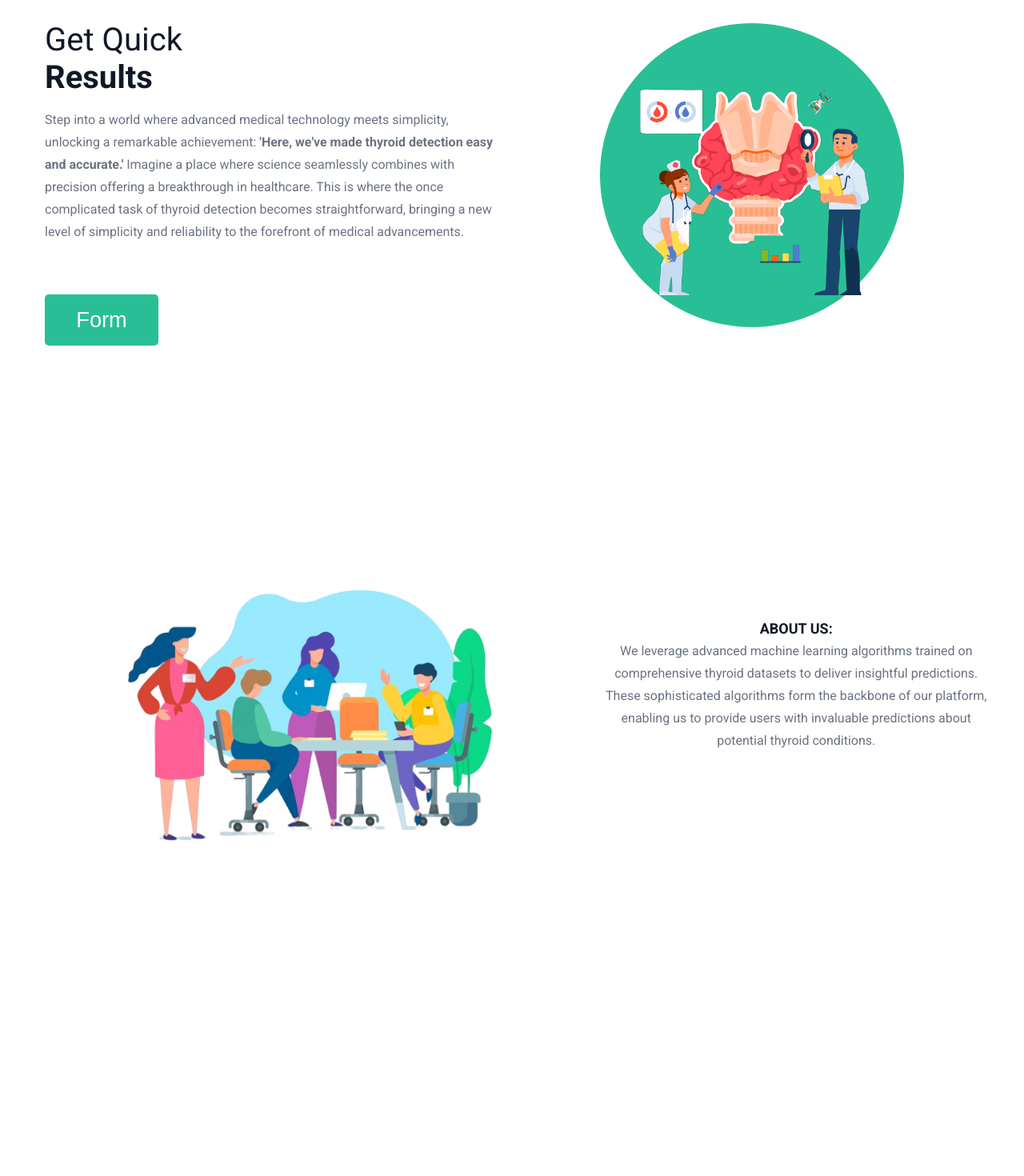
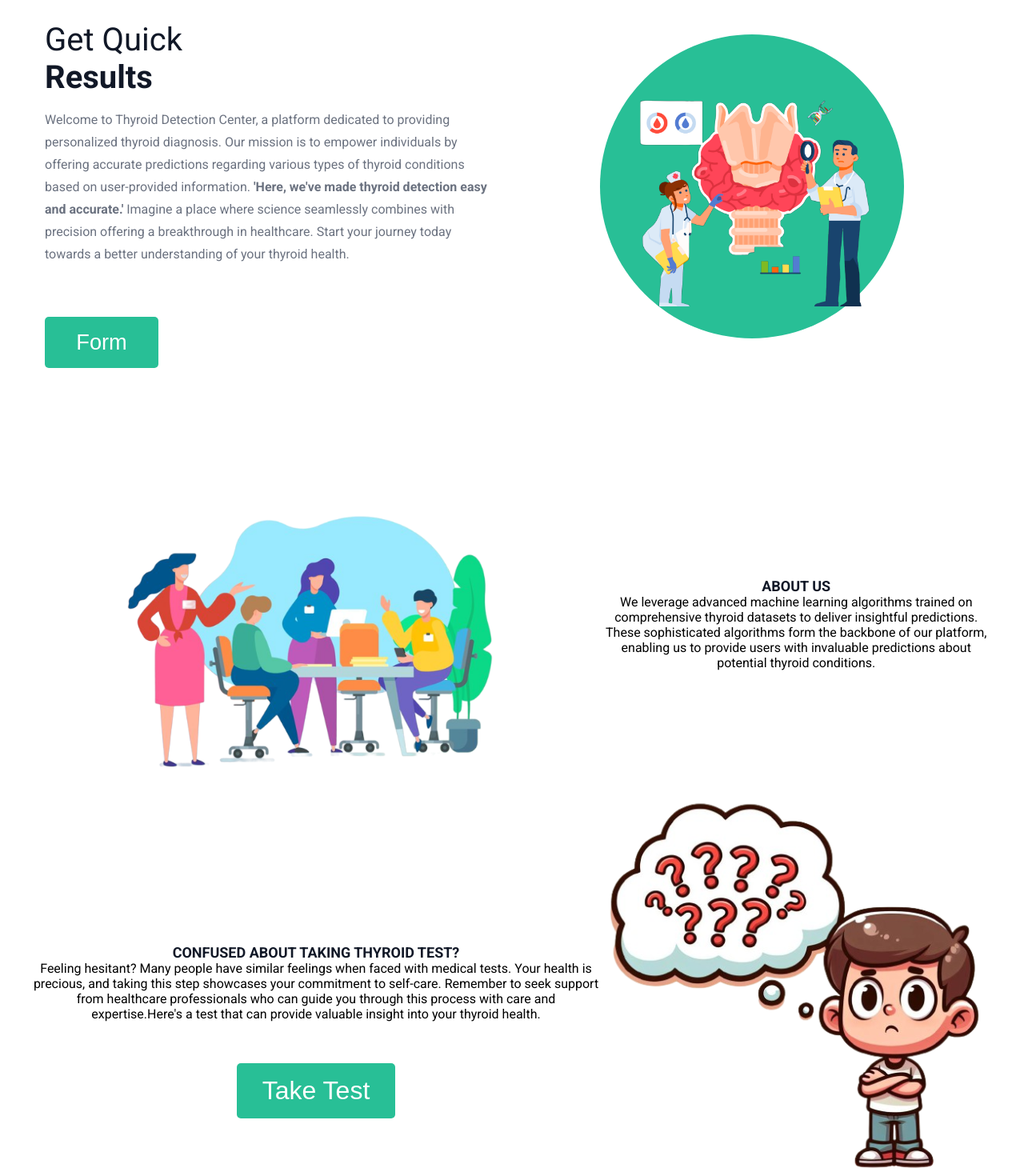
Before and after one commit to Durga-prasad-1/G63ps, a React (Create React App) app in the folder Frontend/: page / in a window 1280 px wide. Shown: the part 136-1606 px from the top of the page at 80% size. Before the commit the page ends 1328 px from the top, so only its background shows below. Built offline with nearby package versions, Linux system fonts and the light colour scheme.

Commit message:
Test form.

```diff
--- a/Frontend/package.json
+++ b/Frontend/package.json
@@ -21,6 +21,7 @@
     "react-firebase-hooks": "^5.1.1",
     "react-router-dom": "^6.21.1",
     "react-scripts": "5.0.1",
+    "react-toastify": "^10.0.4",
     "web-vitals": "^2.1.4"
   },
   "scripts": {
--- a/Frontend/src/components/App.jsx
+++ b/Frontend/src/components/App.jsx
@@ -6,7 +6,7 @@ import Home from "./home/Home";
 import Contact from "./contact/contact";
 import Register from "./register/register";
 import Navbar2 from  "./navbar/navlink2";
-import Profile from "./profile/profile";
+import ThyroidTestForm from "./test/test";
 import {
     BrowserRouter as Router,
     Route,
@@ -15,35 +15,23 @@ import {
     } from "react-router-dom";
 
 
-
 function App(){
     const [setNav,handleNav] = useState(false);
     // handleNav(setNav);
-    let kk = "";
-    function changeToken(){
-        kk = localStorage.getItem('token');
-    }
-    console.log()
-    kk = localStorage.getItem('token');
-    // console.log(kk);
-    // console.log(jwtDecode(kk));
-    const [googleProfile,handleGoogle] = useState(null);
     return(
 
 
         <Router>
-            <div style={{'position':'sticky', 'top':0 ,'zIndex':80 }}>
-            {kk||setNav ?<Navbar2 set={setNav} func={handleNav} googleProfile={googleProfile} googlefunc={handleGoogle}/>:<Navbar/>} {/**kk for token and setNav for first time navbar change */}
-            </div>
+            {setNav?<Navbar set={setNav} func={handleNav}/>:<Navbar/>}
             <Routes>
 
             <Route path="/about" element={<Contact/>} />
             <Route path="/contact" element={<Contact/>} />
-            <Route path="/login" element={<Login set={setNav} func={handleNav} googleProfile={googleProfile} googlefunc={handleGoogle}/>} />
+            <Route path="/login" element={<Login set={setNav} func={handleNav}/>} />
             <Route path="/register" element={<Register/>} />
-            <Route  path="/form" element={<Form />} />
-            <Route path="/" element={<Home/>} />
-            <Route path="/profile" element={<Profile/>} />
+            <Route path="/form" element={<Form set={setNav} func={handleNav}/>} />
+            <Route path ="/test" element = {<ThyroidTestForm set={setNav} func={handleNav}/>} />
+            <Route path="/" element={<Home set={setNav} func={handleNav}/>} />
             </Routes>
         </Router>
 
--- a/Frontend/src/components/home/Home.jsx
+++ b/Frontend/src/components/home/Home.jsx
@@ -2,44 +2,24 @@ import React from "react";
 import "./style_home.css";
 import about from "../images/about1.png"
 import homePhoto from "../images/original.png";
-import { Link,useLocation,useNavigate } from "react-router-dom";
-import { useEffect } from "react";
-import {toast,ToastContainer} from "react-toastify";
-import "react-toastify/dist/ReactToastify.css";
+import { Link } from "react-router-dom";
+import Test from "../images/test.png"
 
 function Home(props){
-    const location = useLocation();
-    const navigate = useNavigate();
-
-    useEffect(() => {
-    // Parse the query parameter from the URL
-    const searchParams = new URLSearchParams(location.search);
-    const message = searchParams.get('message');
-    console.log(searchParams);
-    console.log(message);
-    if (message) {
-      // Show toast with the message
-        toast.success(message,{
-            position:"top-center"
-        });
-        navigate('.', { replace: true }); // this is to remove query params from url
-    }
-    }, []);
-
     function setNav(){
-     // this is for navbar status
+    props.func(true); // this is for navbar status
     }
     return(
         <div>
     <div className="container body">
 
 
-        <header className="header">
+        <header className="header grided">
             <div className="content ">
             <h1><span>Get Quick</span><br />Results</h1>
             <p >
-                {"Step into a world where advanced medical technology meets simplicity, unlocking a remarkable achievement:"}
-                <span style={{ fontSize: "medium", fontWeight: 900 }}> {"'Here, we've made thyroid detection easy and accurate.'"}</span>{" Imagine a place where science seamlessly combines with precision offering a breakthrough in healthcare. This is where the once complicated task of thyroid detection becomes straightforward, bringing a new level of simplicity and reliability to the forefront of medical advancements."}
+                {"Welcome to Thyroid Detection Center, a platform dedicated to providing personalized thyroid diagnosis. Our mission is to empower individuals by offering accurate predictions regarding various types of thyroid conditions based on user-provided information."}
+                <span style={{ fontSize: "medium", fontWeight: 900 }}> {"'Here, we've made thyroid detection easy and accurate.'"}</span>{" Imagine a place where science seamlessly combines with precision offering a breakthrough in healthcare. Start your journey today towards a better understanding of your thyroid health."}
             </p>
             </div>
             <div className="image">
@@ -50,17 +30,22 @@ function Home(props){
             </div>
         </header>
         </div>
-        <div className="aboutContainer" id="about">
-            <div className="about content" >
-                <img src={about} alt="about" />
-                <div>
-                <p>
-                    <span className="abt">ABOUT US:</span>
-                    We leverage advanced machine learning algorithms trained on comprehensive thyroid datasets to deliver insightful predictions. These sophisticated algorithms form the backbone of our platform, enabling us to provide users with invaluable predictions about potential thyroid conditions.
-                </p>
-                </div>
-            </div>
-            <ToastContainer autoClose={3000}/> {/*this is for toast msg*/}
+        <div className="about" id="about">
+            <img src={about} alt="about" />
+            <p>
+                <span className="abt">ABOUT US</span>
+                We leverage advanced machine learning algorithms trained on comprehensive thyroid datasets to deliver insightful predictions. These sophisticated algorithms form the backbone of our platform, enabling us to provide users with invaluable predictions about potential thyroid conditions.
+            </p>
+
+
+        </div>
+        <div className="test" id="test">
+            <img src={Test} alt="test"/>
+            <p>
+                    <span className="tst">CONFUSED ABOUT TAKING THYROID TEST?</span>
+                    Feeling hesitant? Many people have similar feelings when faced with medical tests. Your health is precious, and taking this step showcases your commitment to self-care. Remember to seek support from healthcare professionals who can guide you through this process with care and expertise.Here's a test that can provide valuable insight into your thyroid health.
+            </p>
+            <Link to="/test"><button className="form_button" onClick={setNav}>Take Test</button></Link>
         </div>
         </div>
 
--- a/Frontend/src/components/home/style_home.css
+++ b/Frontend/src/components/home/style_home.css
@@ -315,3 +315,59 @@ text-decoration: none;
     width: 350px;
 }
 }
+.testContainer {
+    min-height: 80vh;
+    display: grid;
+    place-content: center;
+}
+.test {
+    min-height: 30vh;
+    max-width: 1200px;
+    margin: auto;
+    font-family: "Roboto", sans-serif;
+    display: grid;
+    grid-template-columns: auto auto;
+    grid-template-rows: auto auto;
+    align-items: start;
+    place-content: center;
+    text-align: center;
+    align-content: start;
+}
+
+.test p {
+    margin-top: 200px;
+}
+
+.test img {
+    max-width: 100%;
+    height: auto;
+    grid-column: 2;
+    grid-row: 1 / span 2;
+}
+
+.tst {
+    color: #111827;
+    font-size: large;
+    font-weight: bold;
+    display: block;
+    grid-column: 1;
+    grid-row: 1;
+}
+
+.test .form_button {
+    padding: 1rem 2rem;
+    font-size: 2rem;
+    border-radius: 5px;
+    outline: none;
+    border: none;
+    margin-top: 1rem;
+    color: #ffffff;
+    cursor: pointer;
+    background-color: #28bf96;
+    grid-column: 1;
+    grid-row: 2;
+    margin-top: -20px;
+}
+.form_button:hover {
+    background-color: var(--primary-color-dark);
+}
--- a/Frontend/src/components/navbar/navbar.jsx
+++ b/Frontend/src/components/navbar/navbar.jsx
@@ -27,7 +27,7 @@ function Navbar(){
 
                 <li className="link" ><NavLink to="/login"   target="_parent"><button className="btn" id="log">Log in</button></NavLink></li>
 
-                <li className="link" ><NavLink to="/register"  target="_parent"><button className="btn">Register Now</button></NavLink></li>
+                <li className="link" ><NavLink to="/register"  target="_parent"><button className="btn">Register</button></NavLink></li>
                 </ul>
                 <div className="show" onClick={() => setShowMediaIcons(!showMediaIcons)}>
 
--- /dev/null
+++ b/Frontend/src/components/test/test.css
@@ -0,0 +1,79 @@
+.test-container {
+    width: 80%;
+    margin: auto;
+    margin-top: 5vh;
+}
+
+.questions-wrapper {
+    display: flex;
+    background-color: #87D5C0;
+    border-radius: 20px;
+    padding: 15px;
+}
+
+.questions-column {
+    flex: 1;
+}
+
+.question-container {
+    margin-bottom: 20px;
+}
+
+.question-container p {
+    margin-bottom: 10px;
+    font-family: "Nunito Sans", sans-serif;
+    font-size: 1.5rem;
+}
+
+.submit-container {
+    margin-top: 20px;
+    text-align: center;
+}
+
+.submit-button {
+    padding: 8px 16px;
+    font-size: 14px;
+    border-radius: 4px;
+    background-color: crimson;
+    color: white;
+    border: none;
+    cursor: pointer;
+    transition: background-color 0.3s ease;
+}
+
+.submit-button:hover {
+    background-color: #660708;
+}
+.radio-buttons-container {
+    display: flex;
+    align-items: center;
+}
+
+.radio-button__label {
+    display: inline-flex;
+    align-items: center;
+    cursor: pointer;
+}
+
+.radio-button__input {
+    display: none;
+}
+.radio-button__circle {
+    display: inline-block;
+    width: 20px;
+    height: 20px;
+    border-radius: 50%;
+    border: 2px solid var(--primary-color);
+    margin-right: 10px;
+}
+.radio-button__input:checked + .radio-button__label .radio-button__circle {
+    border-color: #660708;
+}
+
+.radio-button__circle.selected {
+    border-color: #660708;
+}
+
+.radio-button__input:hover + .radio-button__label .radio-button__circle {
+    border-color: #660708;
+}
--- /dev/null
+++ b/Frontend/src/components/test/test.jsx
@@ -0,0 +1,78 @@
+import React, { useState } from 'react';
+import "./test.css";
+
+function ThyroidTestForm() {
+    const [answers, setAnswers] = useState({});
+    const [currentQuestionIndex, setCurrentQuestionIndex] = useState(0);
+
+    const symptoms = [
+        "Have you noticed any swelling or enlargement in your neck?",
+        "Do you have unexplained weight loss/gain despite normal eating habits?",
+        "Do you experience excessive sweating or heat intolerance?",
+        "Have you experienced thinning or brittle hair recently?",
+        "Do you have a rapid or irregular heartbeat?",
+        "Do you often feel tired or fatigued?",
+        "Have you noticed changes in your bowel habits, such as constipation or diarrhea?",
+        "Do you have muscle weakness or joint pain?",
+        "Do you experience frequent mood swings or irritability?",
+        "Do you have difficulty concentrating or remembering things?",
+        "Do you have dry skin or hair?",
+        "Do you often feel cold, especially in your hands and feet?",
+        "Have you experienced changes in your appetite?",
+        "Have you had trouble sleeping or insomnia?",
+        "Do you have a hoarse or raspy voice?",
+        "Have you experienced swelling in your legs, ankles, or face?"
+    ];
+
+    const handleAnswerChange = (index, answer) => {
+        setAnswers({ ...answers, [index]: answer });
+    };
+
+    const handleSubmit = () => {
+        // Handle submission logic here
+        setCurrentQuestionIndex(currentQuestionIndex + 1);
+    };
+
+    return (
+        <div className="test-container">
+            <div className="questions-wrapper">
+                <div className="questions-column">
+                    {symptoms.map((question, index) => (
+                        <div key={index} className="question-container">
+                            <p>{index + 1}. {question}</p>
+                            <div className="radio-buttons-container">
+                                <label className="radio-button__label">
+                                    <input
+                                        type="radio"
+                                        className="radio-button__input"
+                                        name={`question${index}`}
+                                        onChange={() => handleAnswerChange(index, 'Yes')}
+                                    />
+                                    <span className={`radio-button__circle ${answers[index] === 'Yes' ? 'selected' : ''}`}></span>
+                                    Yes
+                                </label>
+                                <label className="radio-button__label">
+                                    <input
+                                        type="radio"
+                                        className="radio-button__input"
+                                        name={`question${index}`}
+                                        onChange={() => handleAnswerChange(index, 'No')}
+                                    />
+                                    <span className={`radio-button__circle ${answers[index] === 'No' ? 'selected' : ''}`}></span>
+                                    No
+                                </label>
+                            </div>
+                            {index === symptoms.length - 1 && (
+                                <div className="submit-container">
+                                    <button className="submit-button" onClick={handleSubmit}>Submit</button>
+                                </div>
+                            )}
+                        </div>
+                    ))}
+                </div>
+            </div>
+        </div>
+    );
+}
+
+export default ThyroidTestForm;
```
Also changed, not shown: Frontend/src/components/images/test.png (added), 1 other file (tests, documents, lock files or other folders).
